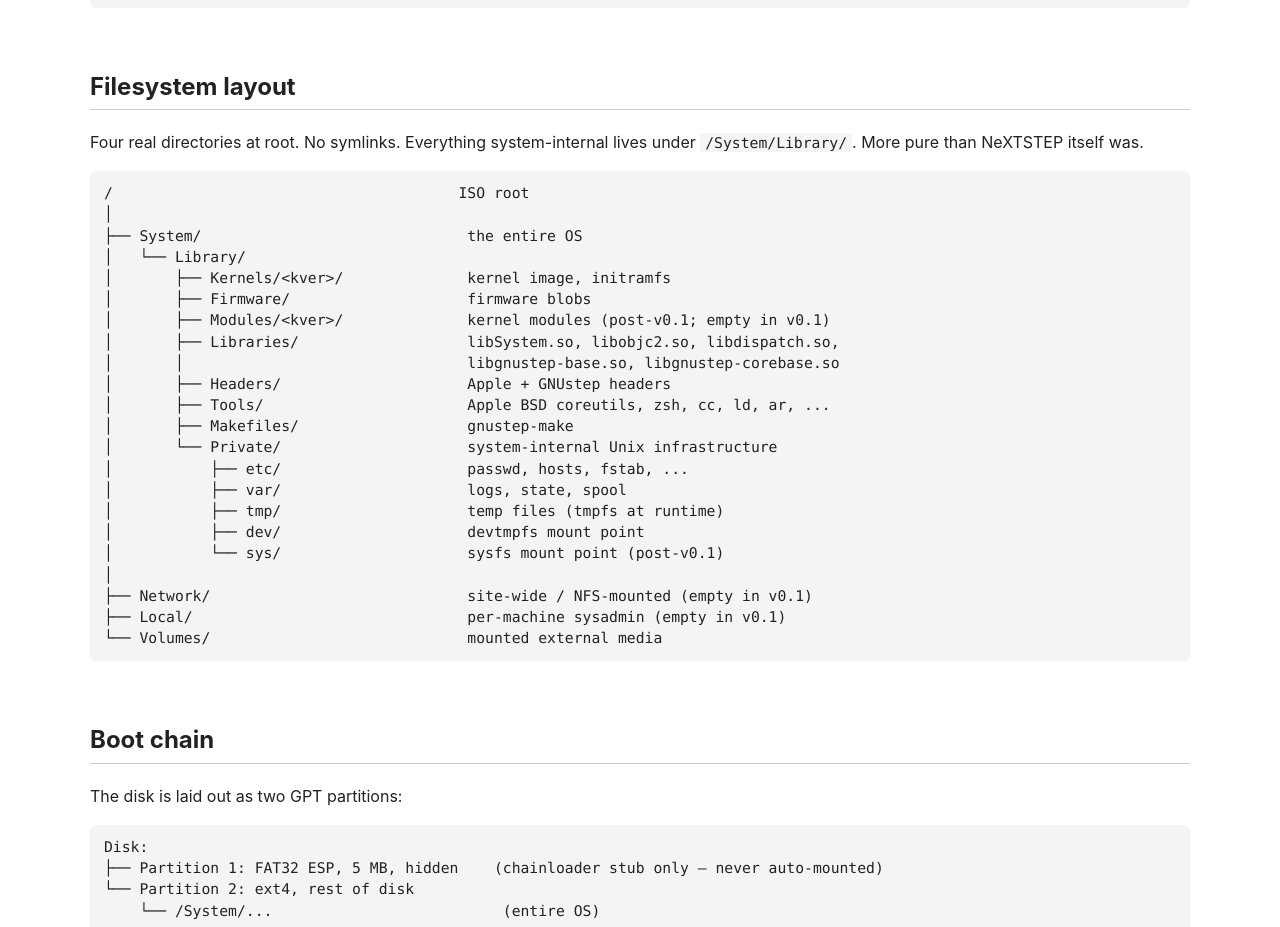
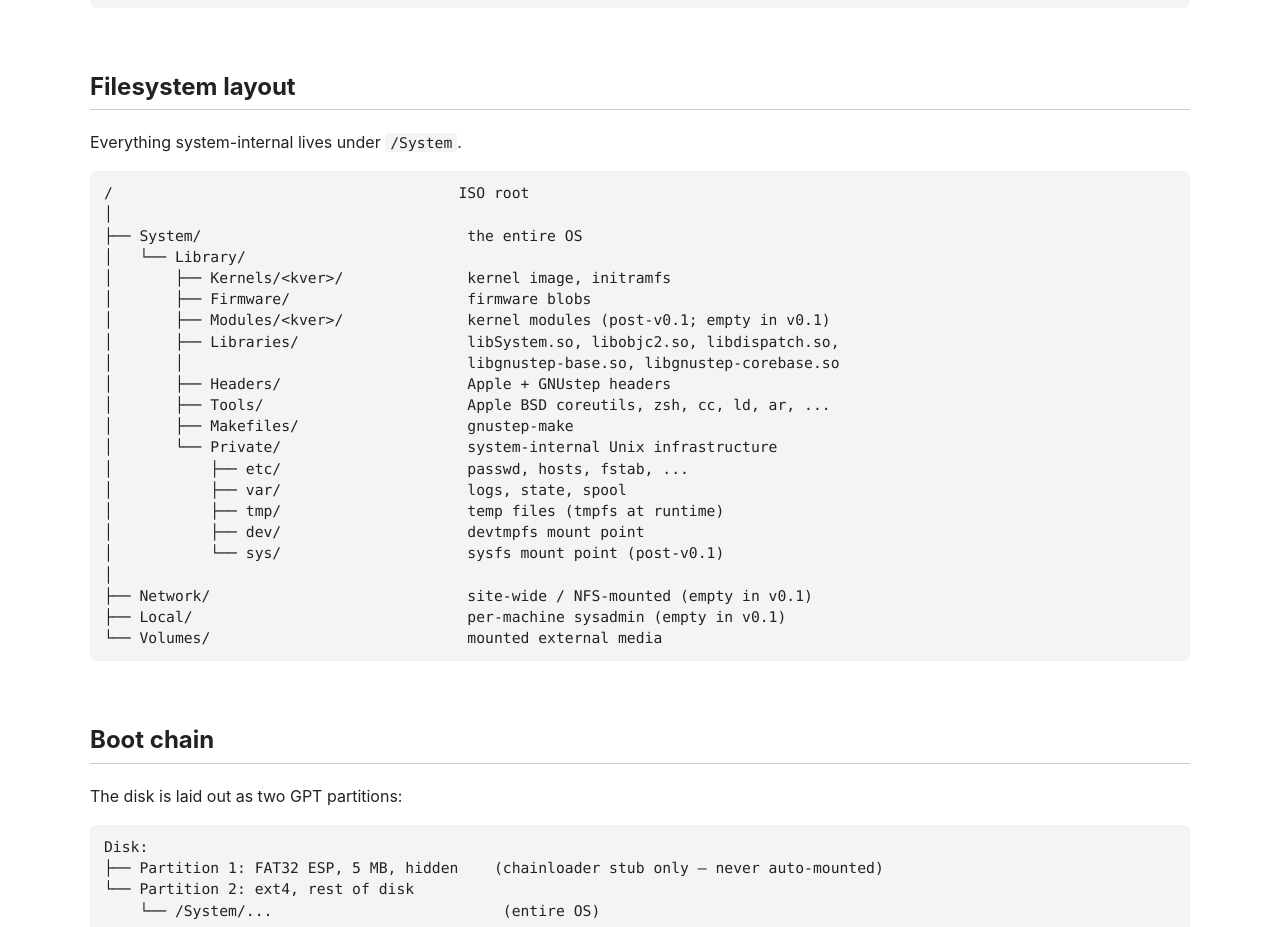
Before and after one commit to tuxstep/tuxstep.github.io, a plain HTML site: page index.html in a window 1280 px wide. Shown: the part 2040-2967 px from the top of the page. Drawn offline with Linux system fonts and the light colour scheme.

Commit message:
Shorten details about System

```diff
--- a/index.html
+++ b/index.html
@@ -108,7 +108,7 @@ details > div.detail-body { padding: 4px 14px 8px; }
 
 <h2 id="filesystem">Filesystem layout</h2>
 
-<p>Four real directories at root. No symlinks. Everything system-internal lives under <code>/System/Library/</code>. More pure than NeXTSTEP itself was.</p>
+<p>Everything system-internal lives under <code>/System</code>.</p>
 
 <pre><code>/                                       ISO root
 │
```
